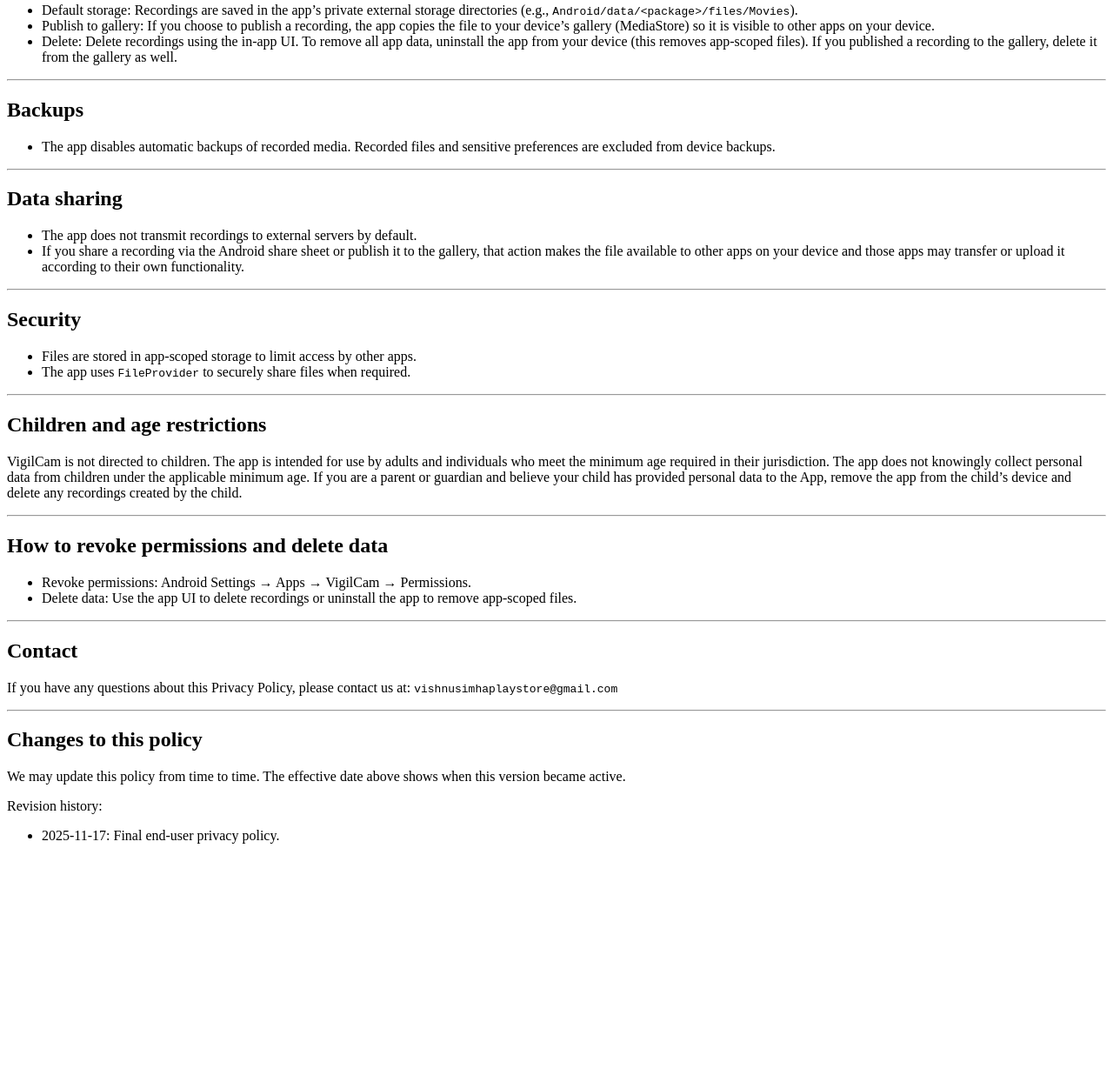
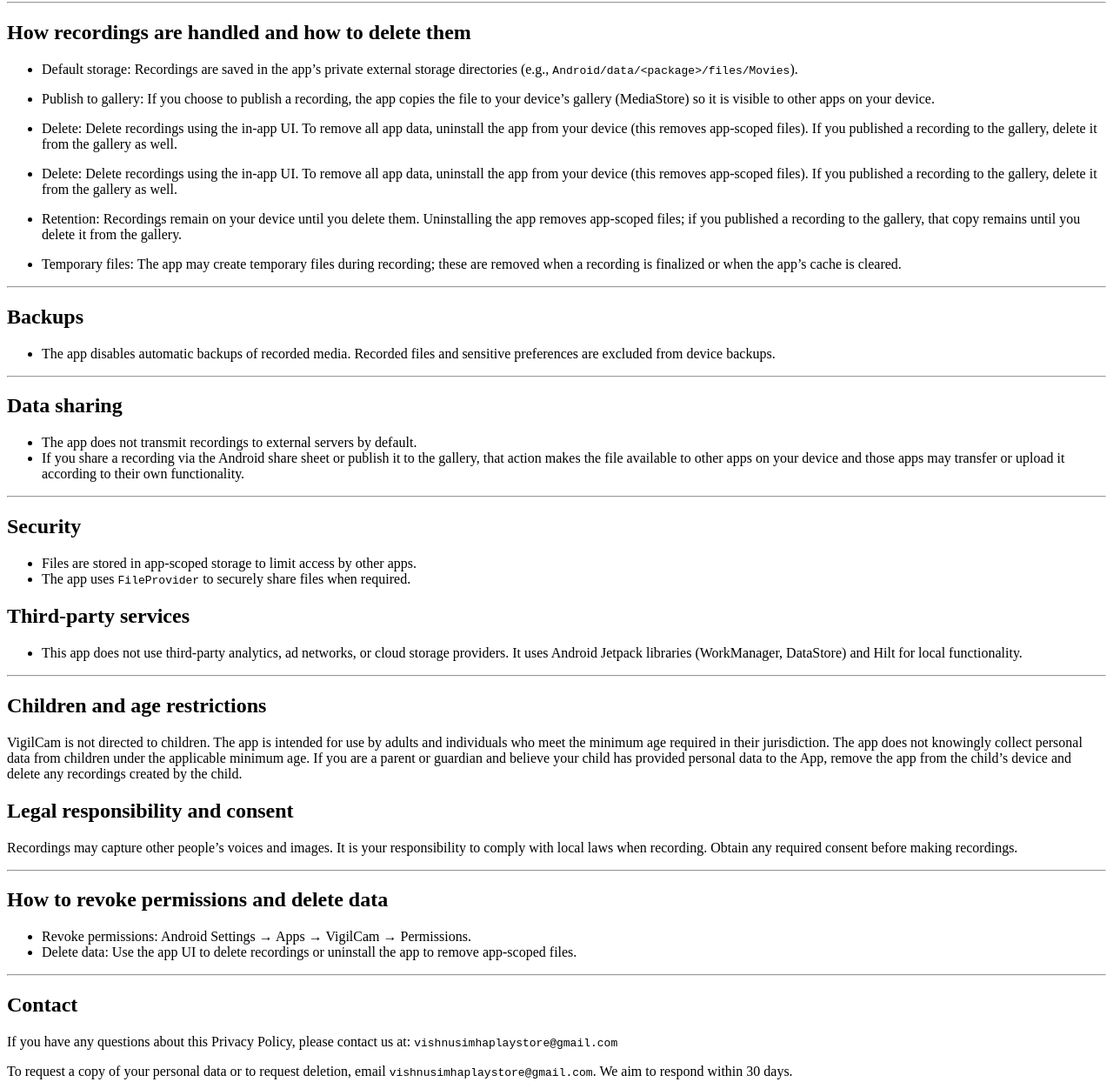
Before and after one commit to Vishnusimha/VigilCamPrivacyPolicy, a plain HTML site: page index.html in a window 1280 px wide. Shown: the part 883-2127 px from the top of the page at 87% size. Before the commit the page ends 1869 px from the top, so only its background shows below. Drawn offline with Linux system fonts and the light colour scheme.

Commit message:
deploy: 2d909ca425f12cea8bee910efdddc1a4313afe43

```diff
--- a/index.html
+++ b/index.html
@@ -47,6 +47,12 @@
 </ol>
 <p>The app does not upload recordings or preferences to any external
 servers by default.</p>
+<p>Other technical data:</p>
+<ul>
+<li>This app does not collect analytics, crash reports, advertising
+identifiers, or other telemetry. No data is sent to external servers
+unless you explicitly share a recording.</li>
+</ul>
 <hr />
 <h2 id="permissions-what-they-are-used-for">Permissions (what they are
 used for)</h2>
@@ -68,16 +74,27 @@
 <h2 id="how-recordings-are-handled-and-how-to-delete-them">How
 recordings are handled and how to delete them</h2>
 <ul>
-<li>Default storage: Recordings are saved in the app’s private external
-storage directories (e.g.,
-<code>Android/data/&lt;package&gt;/files/Movies</code>).</li>
-<li>Publish to gallery: If you choose to publish a recording, the app
+<li><p>Default storage: Recordings are saved in the app’s private
+external storage directories (e.g.,
+<code>Android/data/&lt;package&gt;/files/Movies</code>).</p></li>
+<li><p>Publish to gallery: If you choose to publish a recording, the app
 copies the file to your device’s gallery (MediaStore) so it is visible
-to other apps on your device.</li>
-<li>Delete: Delete recordings using the in-app UI. To remove all app
+to other apps on your device.</p></li>
+<li><p>Delete: Delete recordings using the in-app UI. To remove all app
 data, uninstall the app from your device (this removes app-scoped
 files). If you published a recording to the gallery, delete it from the
-gallery as well.</li>
+gallery as well.</p></li>
+<li><p>Delete: Delete recordings using the in-app UI. To remove all app
+data, uninstall the app from your device (this removes app-scoped
+files). If you published a recording to the gallery, delete it from the
+gallery as well.</p></li>
+<li><p>Retention: Recordings remain on your device until you delete
+them. Uninstalling the app removes app-scoped files; if you published a
+recording to the gallery, that copy remains until you delete it from the
+gallery.</p></li>
+<li><p>Temporary files: The app may create temporary files during
+recording; these are removed when a recording is finalized or when the
+app’s cache is cleared.</p></li>
 </ul>
 <hr />
 <h2 id="backups">Backups</h2>
@@ -103,6 +120,12 @@
 <li>The app uses <code>FileProvider</code> to securely share files when
 required.</li>
 </ul>
+<h2 id="third-party-services">Third-party services</h2>
+<ul>
+<li>This app does not use third-party analytics, ad networks, or cloud
+storage providers. It uses Android Jetpack libraries (WorkManager,
+DataStore) and Hilt for local functionality.</li>
+</ul>
 <hr />
 <h2 id="children-and-age-restrictions">Children and age
 restrictions</h2>
@@ -113,6 +136,11 @@
 guardian and believe your child has provided personal data to the App,
 remove the app from the child’s device and delete any recordings created
 by the child.</p>
+<h2 id="legal-responsibility-and-consent">Legal responsibility and
+consent</h2>
+<p>Recordings may capture other people’s voices and images. It is your
+responsibility to comply with local laws when recording. Obtain any
+required consent before making recordings.</p>
 <hr />
 <h2 id="how-to-revoke-permissions-and-delete-data">How to revoke
 permissions and delete data</h2>
@@ -126,6 +154,9 @@
 <h2 id="contact">Contact</h2>
 <p>If you have any questions about this Privacy Policy, please contact
 us at: <code>vishnusimhaplaystore@gmail.com</code></p>
+<p>To request a copy of your personal data or to request deletion, email
+<code>vishnusimhaplaystore@gmail.com</code>. We aim to respond within 30
+days.</p>
 <hr />
 <h2 id="changes-to-this-policy">Changes to this policy</h2>
 <p>We may update this policy from time to time. The effective date above
```
Also changed, not shown: 1 other file.
